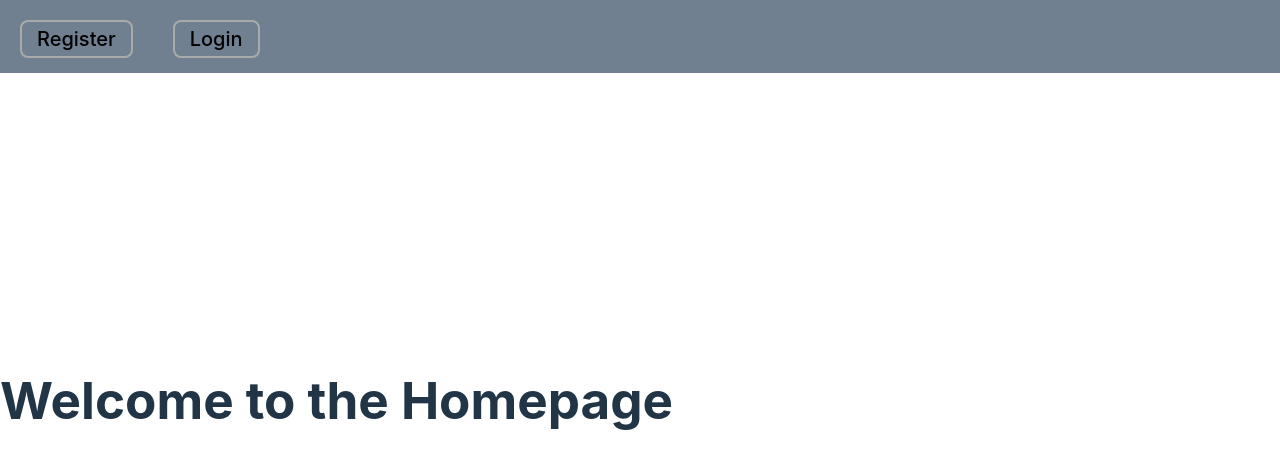
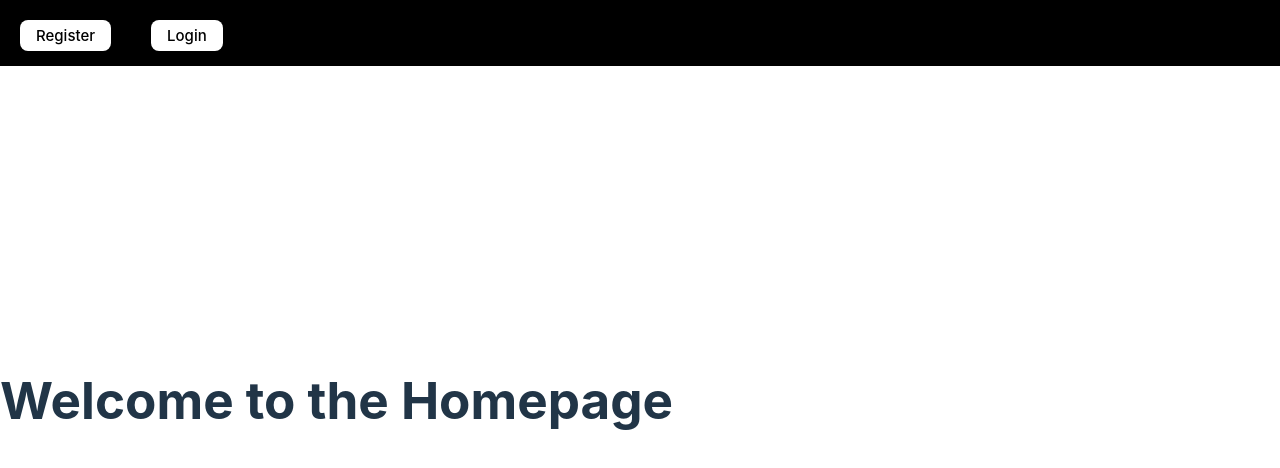
Before and after one commit to doms911/posterized, a React (Create React App) app in the folder posterized-frontend/: page / in a window 1280 px wide. Shown: the top 468 px of the page. Built offline with nearby package versions, Linux system fonts and the light colour scheme.

Commit message:
promjena dizajna header

```diff
--- a/posterized-frontend/src/components/Header.css
+++ b/posterized-frontend/src/components/Header.css
@@ -4,29 +4,29 @@
     width: 100%;
     padding-top: 20px;
     padding-bottom: 15px;
-    background: slategray;
+    background: black;
     display: flex;
     justify-content: space-between;
     align-items: center;
 }
 
 .Header a {
-    color: black;
+    color: white;
     padding: 5px 10px;
     margin: 0 10px;
     text-decoration: none;
 }
 
 .Header button {
-    background: none;
-    border: 2px solid #aaa;
+    background: white;
+    color: black;
     padding: 5px 15px;
-    font-size: 20px;
+    font-size: 15px;
     cursor: pointer;
 }
 
 .Header button:hover {
-    background-color: #aaa;
+    background-color: #e0e0e0;
 }
 
 .Header button:disabled {
```
Also changed, not shown: 1 other file (tests, documents, lock files or other folders).
